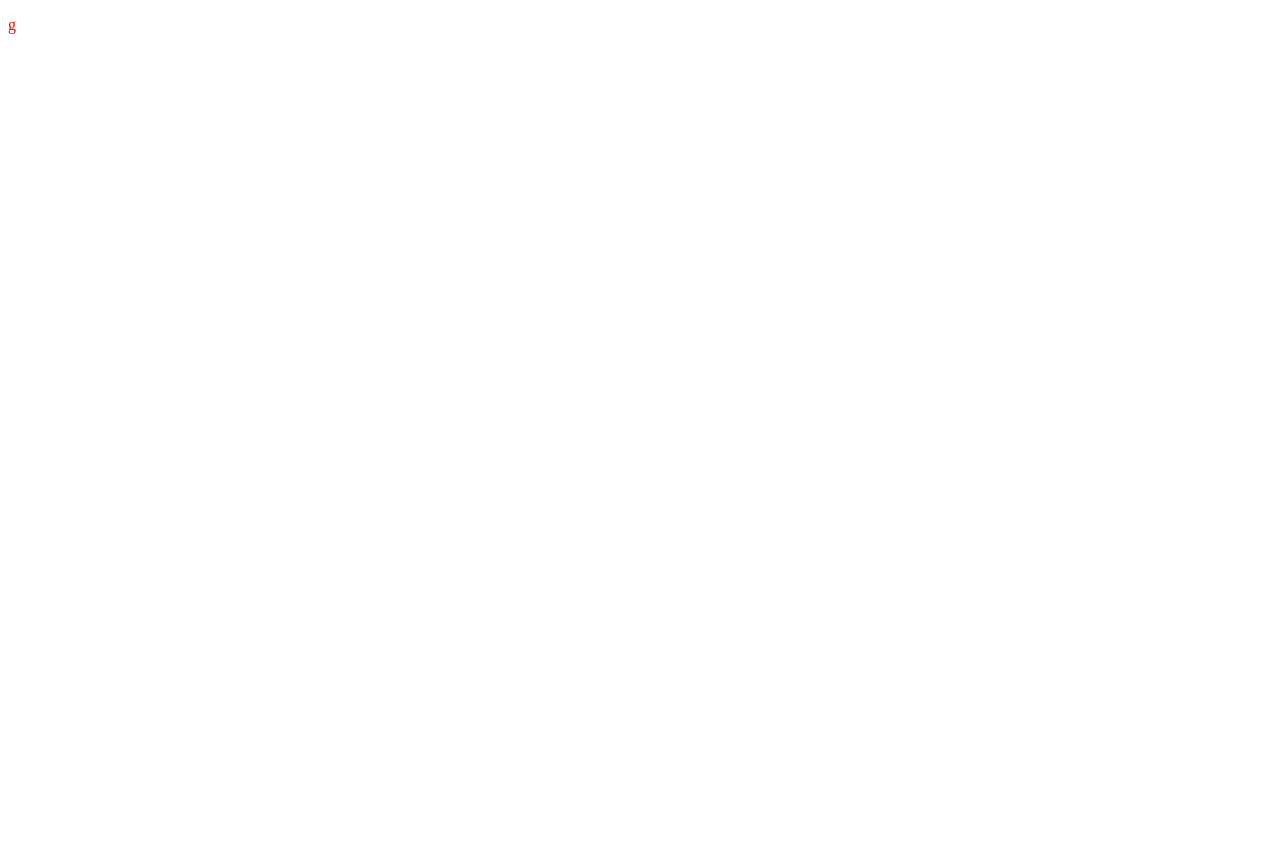
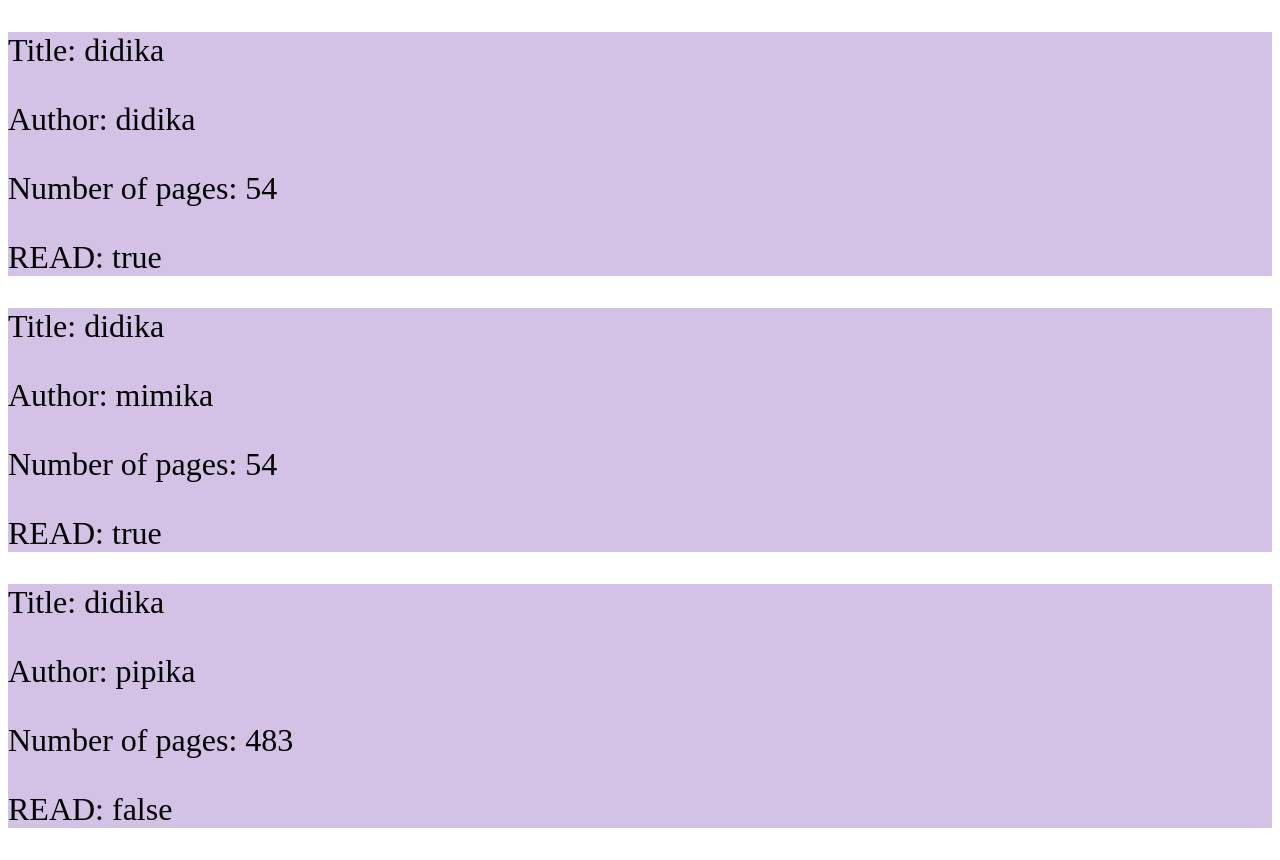
Before and after one commit to MarijaAvramovic/project-library, a plain HTML site: page index.html in a window 1280 px wide. Before the commit the page ends 800 px from the top, so only its background shows below. Drawn offline with Linux system fonts and the light colour scheme.

Commit message:
display books

```diff
--- a/index.html
+++ b/index.html
@@ -8,6 +8,6 @@
     <title>Library</title>
 </head>
 <body>
-    <p>g</p>
+
 </body>
 </html>
--- a/main.js
+++ b/main.js
@@ -25,6 +25,21 @@ console.log(myLibrary);
 
 myLibrary.forEach(booky => {
   console.log(booky);
+      let newDiv = document.createElement('div');
+      let authorParagraph = document.createElement('p');
+      authorParagraph.textContent =  `Author: ${booky.author}` ;
+      let titleParagraph = document.createElement('p');
+      titleParagraph.textContent =  `Title: ${booky.title}` ;
+      let pagesParagraph = document.createElement('p');
+      pagesParagraph.textContent =  `Number of pages: ${booky.numberOfPages}` ;
+      let isReadParagraph = document.createElement('p');
+      isReadParagraph.textContent =  `READ: ${booky.isRead}` ;
+      newDiv.appendChild(titleParagraph);
+      newDiv.appendChild(authorParagraph);
+      newDiv.appendChild(pagesParagraph);
+      newDiv.appendChild(isReadParagraph);
+      document.body.appendChild(newDiv);
+
 });
 
-console.log(myLibrary[1]["title"]);
+console.log(myLibrary[1].id);
--- a/styles.css
+++ b/styles.css
@@ -1,3 +1,9 @@
 p{
-    color: red;
+    color: rgb(0, 0, 0);
+    font-size: 2rem;
+
 }
+div{
+    background-color: rgb(211, 194, 229);
+    height: 40%;
+}
```
